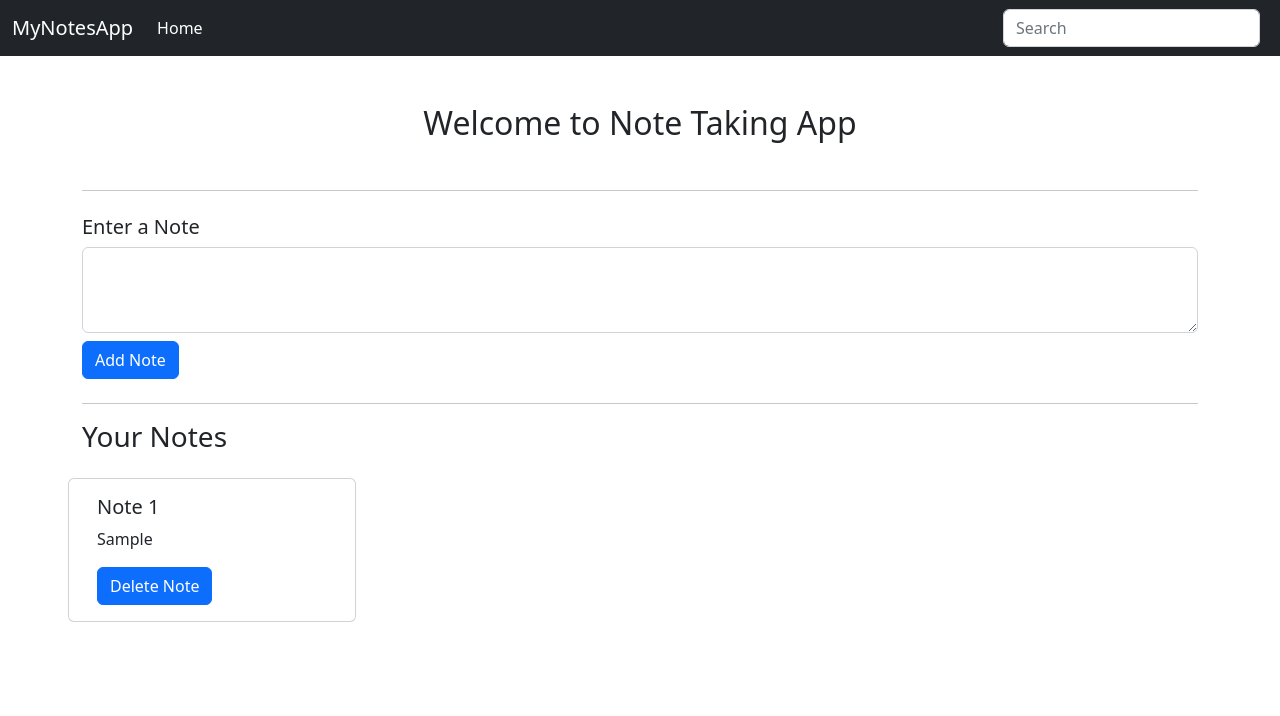
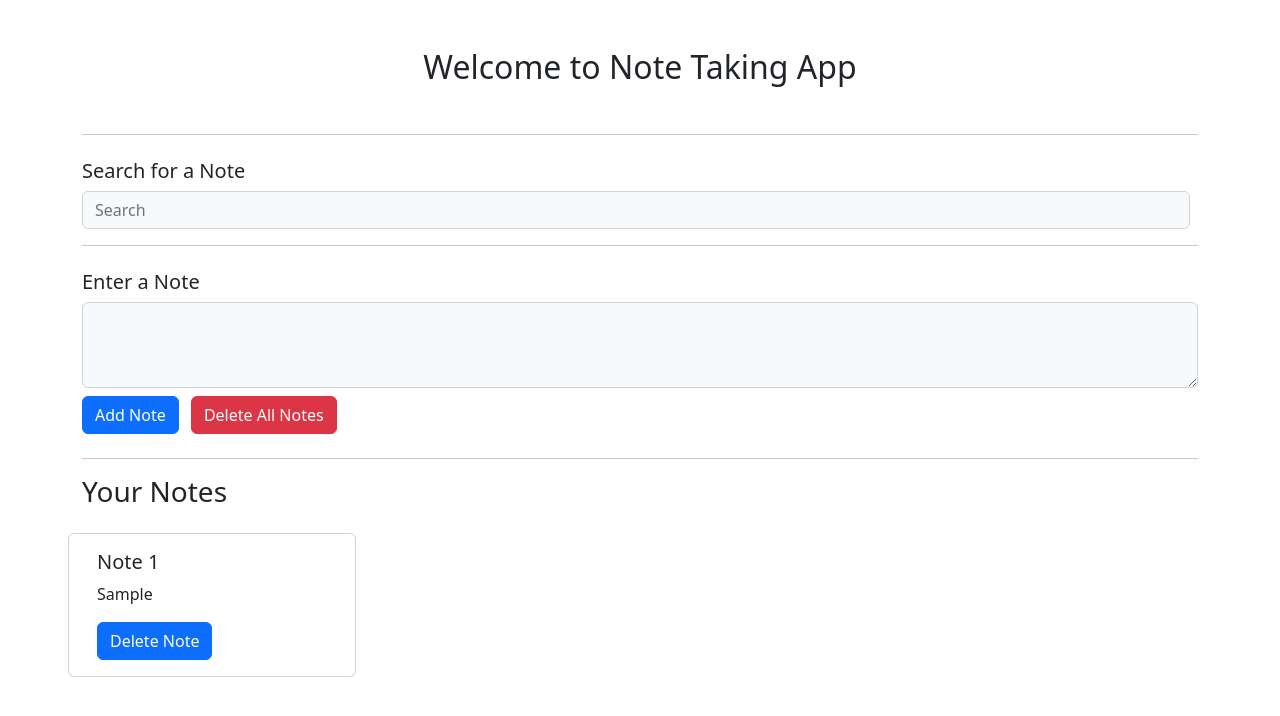
Before and after one commit to ParthVighne/Note-Taking-Website, a plain HTML site: page index.html in a window 1280 px wide. Both pictures are taken after typing "Sample" into the empty fields and a click on the button "Add Note". Shown: the top 716 px of the page. Drawn offline with nearby package versions, Linux system fonts and the light colour scheme.

Commit message:
added delete all notes  and alert empty note btn

```diff
--- a/app.js
+++ b/app.js
@@ -3,38 +3,34 @@ showNotes();
 
 let addBtn = document.getElementById("addBtn");
 
-addBtn.addEventListener('click',function(e){
-
+addBtn.addEventListener("click", function (e) {
   let addTxt = document.getElementById("addTxt");
+  if (addTxt.value === "") {
+    alert("Unable to add note. Write something in it first");
+  } else {
     let notes = localStorage.getItem("notes");
-    if(notes == null)
-    {
+    if (notes == null) {
       notesObj = [];
-    }
-    else
-    {
+    } else {
       notesObj = JSON.parse(notes);
     }
     notesObj.push(addTxt.value);
     localStorage.setItem("notes", JSON.stringify(notesObj));
     addTxt.value = "";
-    showNotes()
-})
+    showNotes();
+  }
+});
 
-function showNotes()
-{
+function showNotes() {
   let notes = localStorage.getItem("notes");
-    if(notes == null)
-    {
+  if (notes == null) {
     notesObj = [];
-    }
-    else
-    {
+  } else {
     notesObj = JSON.parse(notes);
   }
   let html = "";
-    notesObj.forEach(function(element,index){
-        html += `<div class="card mx-2 my-3" style="width: 18rem;">
+  notesObj.forEach(function (element, index) {
+    html += `<div class="card mx-2 my-3 " style="width: 18rem;">
             <div class="card-body">
                 <h5 class="card-title">Note ${index + 1} </h5>
                 <p class="card-text">${element}</p>
@@ -43,46 +39,44 @@ function showNotes()
         </div>`;
   });
   let notesElement = document.getElementById("notes");
-    if(notesObj.length != 0)
-    {
+  if (notesObj.length != 0) {
     notesElement.innerHTML = html;
-    }
-    else
-    {
-        notesElement.innerHTML = `<h5 class="mx-5 my-3">Nothing to show ! Add a Note.</h5>`;
+  } else {
+    // notesElement.innerHTML = `<h5 class="mx-5 my-3">Nothing to show ! Add a Note.</h5>`;
+    notesElement.innerHTML = `<div class="container h5 text-centre my-3 mx-3 ">Nothing to show ! Add a Note.</div>`;
   }
 }
 
-function deleteNote(index)
-{
+function deleteNote(index) {
   let notes = localStorage.getItem("notes");
-    if (notes == null)
-    {
+  if (notes == null) {
     notesObj = [];
-    }
-    else
-    {
+  } else {
     JSON.parse(notes);
   }
 
-    notesObj.splice(index,1);
-    localStorage.setItem("notes",JSON.stringify(notesObj));
+  notesObj.splice(index, 1);
+  localStorage.setItem("notes", JSON.stringify(notesObj));
   showNotes();
 }
 
 let search = document.getElementById("searchTxt");
-search.addEventListener('input', function(){
+search.addEventListener("input", function () {
   let inputVal = search.value.toLowerCase();
-    let card = document.getElementsByClassName('card');
-    Array.from(card).forEach(function(element){
-        let cardTxt = element.getElementsByTagName('p')[0].innerText;
-        if(cardTxt.includes(inputVal))
-        {
+  let card = document.getElementsByClassName("card");
+  Array.from(card).forEach(function (element) {
+    let cardTxt = element.getElementsByTagName("p")[0].innerText;
+    if (cardTxt.includes(inputVal)) {
       element.style.display = "block";
-        }
-        else
-        {
+    } else {
       element.style.display = "none";
     }
-    })
   });
+});
+
+let delBtn = document.getElementById("delBtn");
+delBtn.addEventListener("click", function () {
+  console.log("Delete button pressed.");
+  localStorage.clear();
+  showNotes();
+});
--- a/index.html
+++ b/index.html
@@ -1,58 +1,63 @@
-<!doctype html>
+<!DOCTYPE html>
 <html lang="en">
-
   <head>
-    <meta charset="utf-8">
-    <meta name="viewport" content="width=device-width, initial-scale=1">
+    <meta charset="utf-8" />
+    <meta name="viewport" content="width=device-width, initial-scale=1" />
     <title>Note Taking App</title>
-    <link href="https://cdn.jsdelivr.net/npm/bootstrap@5.2.0-beta1/dist/css/bootstrap.min.css" rel="stylesheet"
-        integrity="sha384-0evHe/X+R7YkIZDRvuzKMRqM+OrBnVFBL6DOitfPri4tjfHxaWutUpFmBp4vmVor" crossorigin="anonymous">
+    <link
+      href="https://cdn.jsdelivr.net/npm/bootstrap@5.2.0-beta1/dist/css/bootstrap.min.css"
+      rel="stylesheet"
+      integrity="sha384-0evHe/X+R7YkIZDRvuzKMRqM+OrBnVFBL6DOitfPri4tjfHxaWutUpFmBp4vmVor"
+      crossorigin="anonymous"
+    />
   </head>
 
   <body>
-
-    <nav class="navbar navbar-expand-lg navbar-dark bg-dark">
-        <div class="container-fluid">
-            <a class="navbar-brand" href="#">MyNotesApp</a>
-            <div class="collapse navbar-collapse" id="navbarSupportedContent">
-                <ul class="navbar-nav me-auto mb-2 mb-lg-0">
-                    <li class="nav-item">
-                        <a class="nav-link active" aria-current="page" href="#">Home</a>
-                    </li>
-                </ul>
+    <div class="container my-5">
+      <h2 class="text-center text-dark">Welcome to Note Taking App</h2>
+    </div>
+    <div class="container">
+      <hr />
+      <label
+        for="exampleFormControlTextarea1"
+        class="form-label text-dark my-2 h5"
+        >Search for a Note</label
+      >
       <form class="d-flex" role="search">
-                    <input class="form-control me-2 " id="searchTxt" type="search" placeholder="Search"
-                        aria-label="Search">
+        <input
+          class="form-control me-2 bg-light"
+          id="searchTxt"
+          type="search"
+          placeholder="Search"
+          aria-label="Search"
+        />
       </form>
-            </div>
-        </div>
-    </nav>
-
-    <div class="container my-5">
-        <h2 class="text-center text-dark ">Welcome to Note Taking App</h2>
     </div>
 
     <div class="mb-3 container">
-        <hr>
-        <label for="exampleFormControlTextarea1" class="form-label text-dark my-2 h5">Enter a Note</label>
-        <textarea class="form-control" id="addTxt" rows="3"></textarea>
+      <hr />
+      <label
+        for="exampleFormControlTextarea1"
+        class="form-label text-dark my-2 h5"
+        >Enter a Note</label
+      >
+      <textarea class="form-control bg-light" id="addTxt" rows="3"></textarea>
       <button class="btn btn-primary my-2" id="addBtn">Add Note</button>
-        <hr>
+      <button class="btn btn-danger my-2 mx-2" id="delBtn">
+        Delete All Notes
+      </button>
+      <hr />
     </div>
 
-    <h3 class="container">Your Notes </h3>
+    <h3 class="container">Your Notes</h3>
 
-    <div id="notes" class="row container-fluid mx-5">
-
-    </div>
-
-
-
+    <div id="notes" class="row container-fluid mx-5"></div>
 
     <script src="app.js"></script>
-    <script src="https://cdn.jsdelivr.net/npm/bootstrap@5.2.0-beta1/dist/js/bootstrap.bundle.min.js"
-        integrity="sha384-pprn3073KE6tl6bjs2QrFaJGz5/SUsLqktiwsUTF55Jfv3qYSDhgCecCxMW52nD2" crossorigin="anonymous">
-    </script>
+    <script
+      src="https://cdn.jsdelivr.net/npm/bootstrap@5.2.0-beta1/dist/js/bootstrap.bundle.min.js"
+      integrity="sha384-pprn3073KE6tl6bjs2QrFaJGz5/SUsLqktiwsUTF55Jfv3qYSDhgCecCxMW52nD2"
+      crossorigin="anonymous"
+    ></script>
   </body>
-
 </html>
```
Lines whose indentation alone changed are shown as unchanged.
